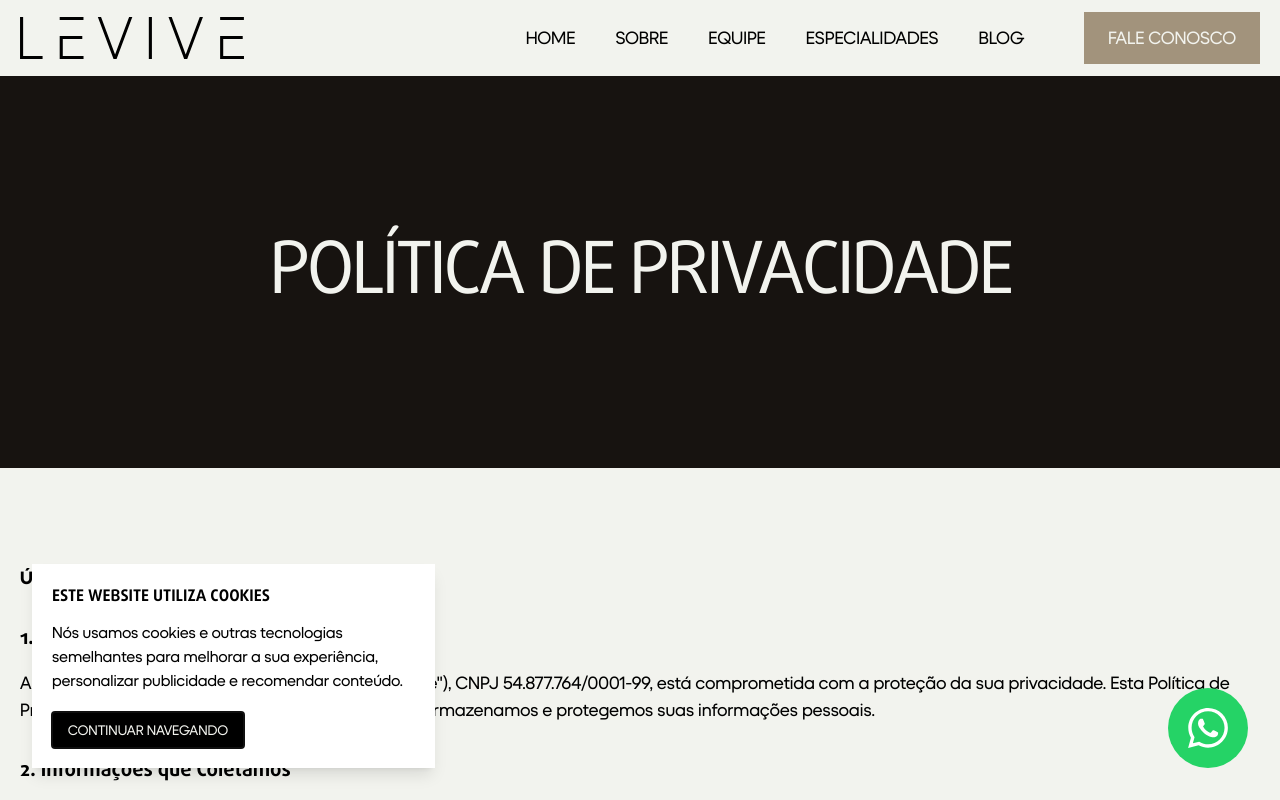
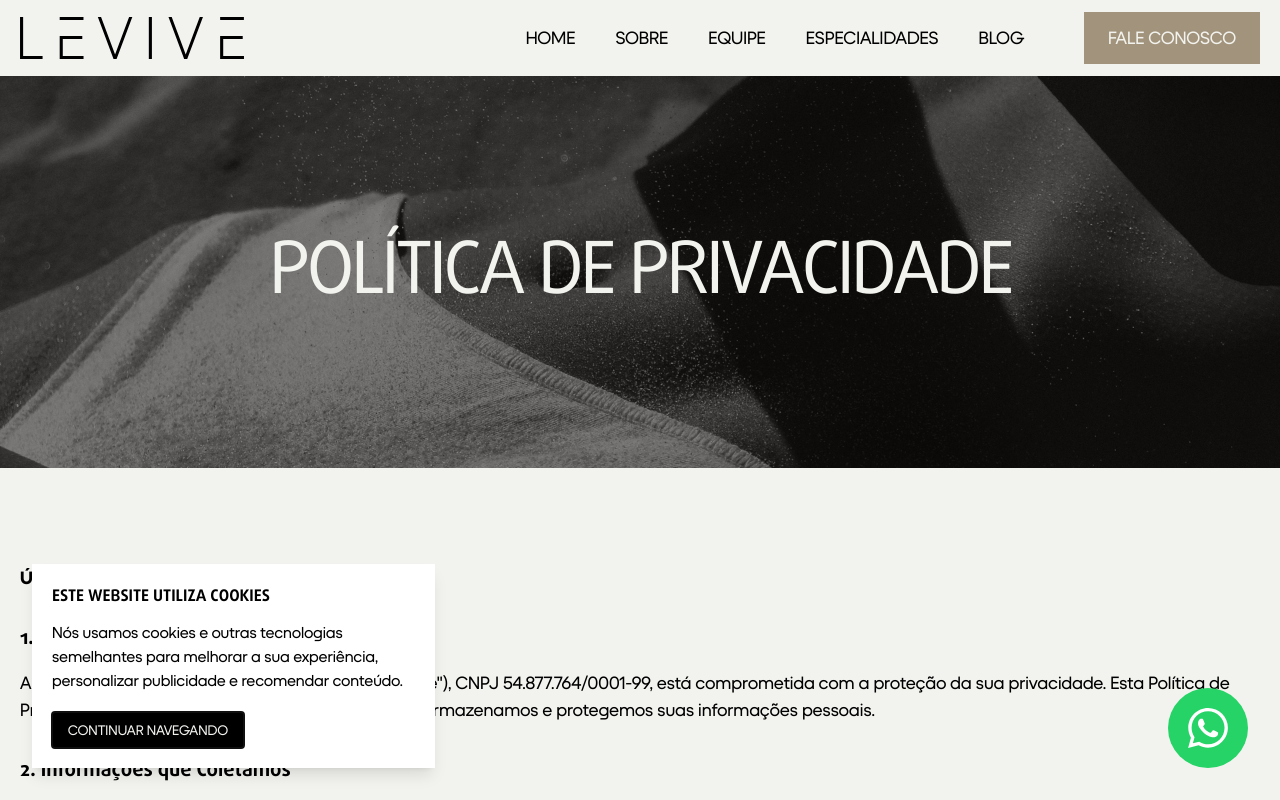
Before and after one commit to rodrigofontesdev/levive, a Next.js app: page /politica-de-privacidade in a window 1280 px wide. Shown: the top 800 px of the page. Built offline with nearby package versions, Linux system fonts and the light colour scheme; no server answers.

Commit message:
feat(page): add image as background in page title of the privacy policy page

```diff
--- a/src/app/politica-de-privacidade/page.tsx
+++ b/src/app/politica-de-privacidade/page.tsx
@@ -1,6 +1,7 @@
 import Link from 'next/link'
 import { Metadata } from 'next'
 import { openGraph, twitterCard } from '../shared-metadata'
+import { PageHeading } from '@/components/PageHeading'
 
 const title = `Política de Privacidade | ${process.env.NEXT_PUBLIC_APP_SHORT_NAME}`
 const description = `Descubra como a ${process.env.NEXT_PUBLIC_APP_SHORT_NAME} protege sua privacidade. Entenda como coletamos, utilizamos e armazenamos seus dados pessoais.`
@@ -28,11 +29,7 @@ export default function PrivacyPolicy() {
   return (
     <main>
       <section className="page-content">
-        <div className="bg-very-dark-brown py-24 lg:py-40 px-5">
-          <h1 className="uppercase text-4xl md:text-5xl lg:text-7xl text-muted text-center leading-tight -tracking-wider">
-            Política de Privacidade
-          </h1>
-        </div>
+        <PageHeading title="Política de Privacidade" />
 
         <div className="max-w-screen-xl mx-auto py-24 px-5">
           <p className="font-bold">Última atualização: 27 de novembro de 2024</p>
--- /dev/null
+++ b/src/components/PageHeading/index.tsx
@@ -0,0 +1,28 @@
+import Image from 'next/image'
+
+import pageHeadingImage from '@/assets/page-heading-background.jpg'
+
+type PageHeadingProps = {
+  title: string
+}
+
+export function PageHeading({ title }: PageHeadingProps) {
+  return (
+    <div className="relative bg-very-dark-brown py-24 lg:py-40 px-5">
+      <Image
+        src={pageHeadingImage}
+        fill
+        sizes="100vw"
+        priority
+        alt=""
+        className="object-cover object-top"
+      />
+
+      <div className="absolute inset-0 bg-very-dark-brown/35" />
+
+      <h1 className="relative z-10 uppercase text-4xl md:text-5xl lg:text-7xl text-muted text-center leading-tight -tracking-wider">
+        {title}
+      </h1>
+    </div>
+  )
+}
```
Also changed, not shown: src/assets/page-heading-background.jpg (added).
